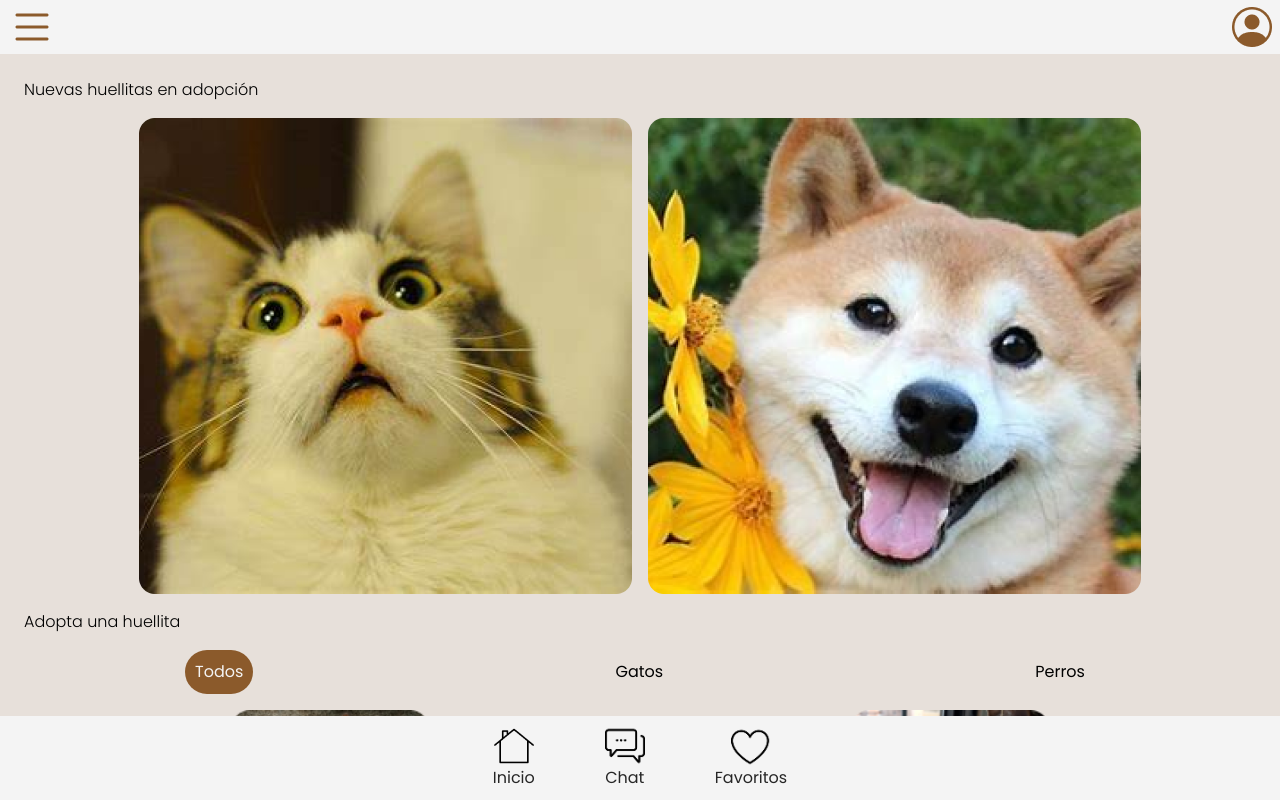
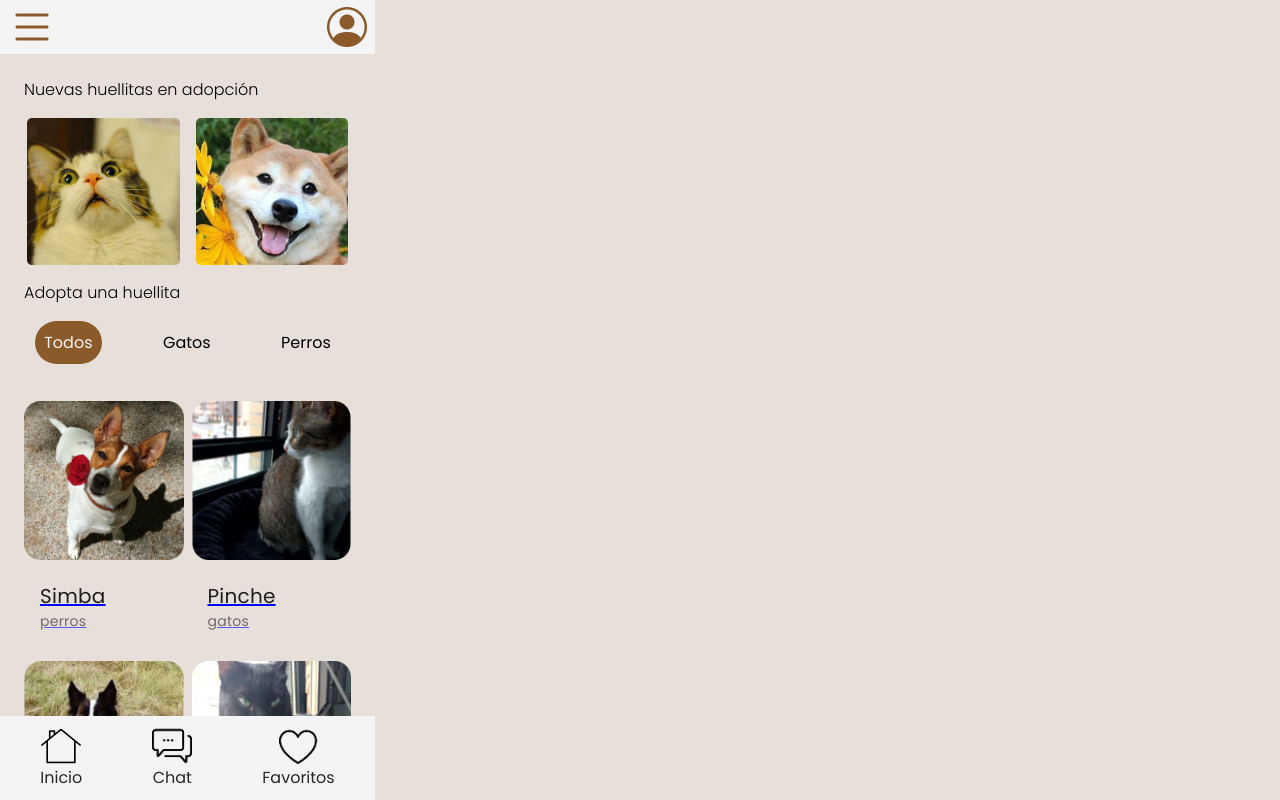
Before and after one commit to Toyos90/meetup-vue, a Vue app: page / in a window 1280 px wide. Shown: the top 800 px of the page. Built offline with nearby package versions, Linux system fonts and the light colour scheme.

Commit message:
overlay_

```diff
--- a/src/assets/main.css
+++ b/src/assets/main.css
@@ -12,6 +12,8 @@
   padding: 0;
   box-sizing: border-box;
   font-family: 'Poppins';
+  max-width: 375px;
+  height: auto;
 }
 
 html {
--- a/src/components/PetCard.vue
+++ b/src/components/PetCard.vue
@@ -10,6 +10,8 @@ export default {
 
 
 <template>
+  <div>
+    <router-link :to="{ name: 'pet-details', params: { id: 'id'} }">
       <v-card id="petCard">
         <v-img :src="imageUrl" alt="Mascota" height="200"></v-img>
         <div id="petCard__description">
@@ -17,6 +19,8 @@ export default {
           <v-card-subtitle id="petCard__subtitle">{{ subtitle }}</v-card-subtitle>
         </div>
       </v-card>
+    </router-link>
+  </div>
 </template>
 
 <style>
--- a/src/router/index.js
+++ b/src/router/index.js
@@ -1,7 +1,8 @@
 import { createRouter, createWebHistory } from 'vue-router'
 import HomeView from '../views/HomeView.vue'
 import LoginView from '../views/LoginView.vue'
-import PetDetailsView from '../views/PetDetailsView.vue'
+import PetDetailsComponent from '../components/PetDetailsComponent.vue'
+
 
 
 
@@ -14,14 +15,15 @@ const router = createRouter({
       component: HomeView
     },
     {
-      path: '/PetDetailsView',
-      name: 'PetDetailsView',
-      component: PetDetailsView
-    },
-    {
       path: '/LoginView',
       name: 'LoginView',
       component: LoginView
+    },
+    {
+      path: '/pet-details/:id',
+      name: 'pet-details',
+      component: PetDetailsComponent,
+      props: true,
     },
   ]
 })
```
Also changed, not shown: src/components/PetDetailsComponent.vue (renamed from src/views/PetDetailsView.vue). Lines whose indentation alone changed are shown as unchanged.
